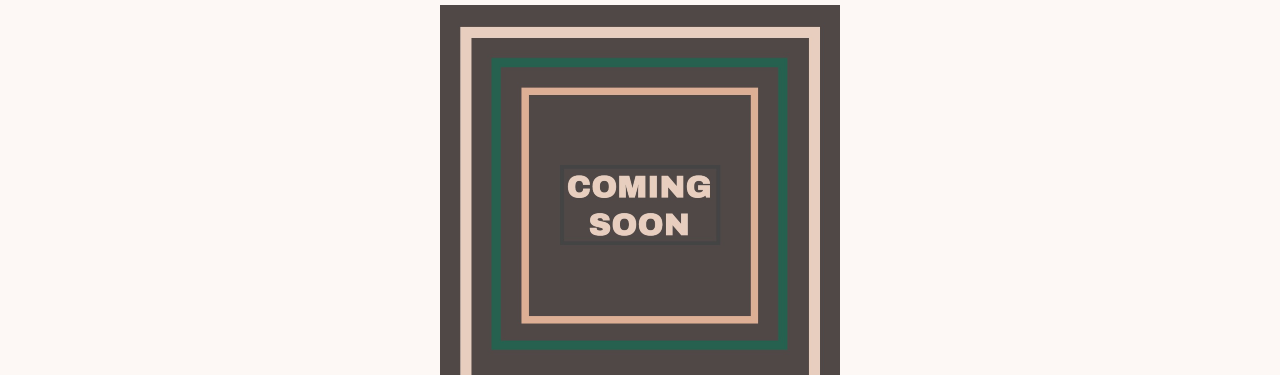
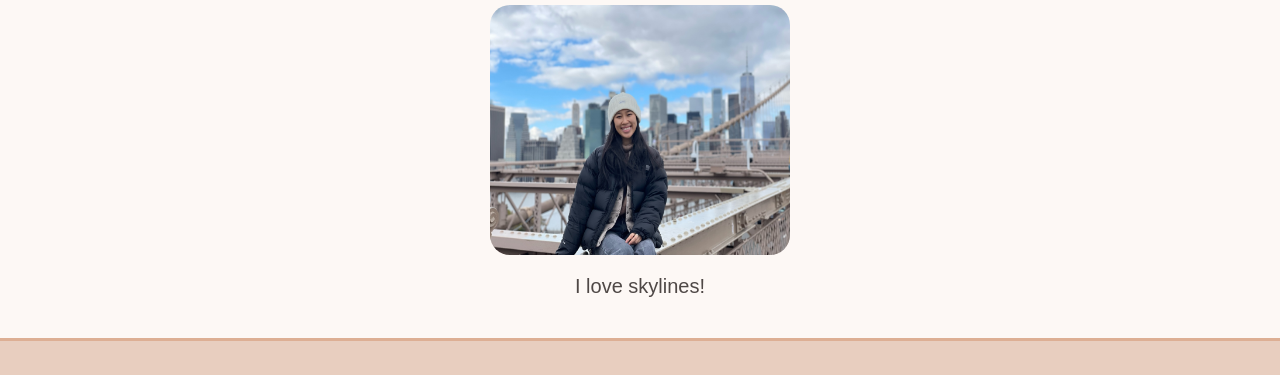
Before and after one commit to pham-tracy/01-mini-project-landing-page, a plain HTML site: page index.html in a window 1280 px wide. Shown: the part 140-515 px from the top of the page. Drawn offline with Linux system fonts and the light colour scheme.

Commit message:
Add image

```diff
--- a/assets/css/style.css
+++ b/assets/css/style.css
@@ -52,6 +52,7 @@ footer {
   bottom: 0;
   border-bottom: 10px solid #4F4846;
   color: #FDF8F5;
+  font-size:14px;
 }
 
 figure {
@@ -61,6 +62,9 @@ figure {
 img {
   display: block;
   margin: 20px auto;
+  height:250px;
+  width:300px;
+  border-radius:20px;
 }
 
 section {
--- a/index.html
+++ b/index.html
@@ -21,8 +21,8 @@
   <main>
     <h1 class="text-center">Tracy Pham</h1>
     <figure>
-      <img src="./assets/images/image-1.png" alt="Graphic with Coming Soon text">
-      <figcaption class="text-center">Lorem ipsum dolor, sit amet consectetur adipisicing elit.</figcaption>
+      <img src="./assets/images/IMG_2292.JPG" alt="picture of me">
+      <figcaption class="text-center">I love skylines!</figcaption>
     </figure>
     <section id="contact">
       <h2 class="text-center">Contact Me</h2>
```
